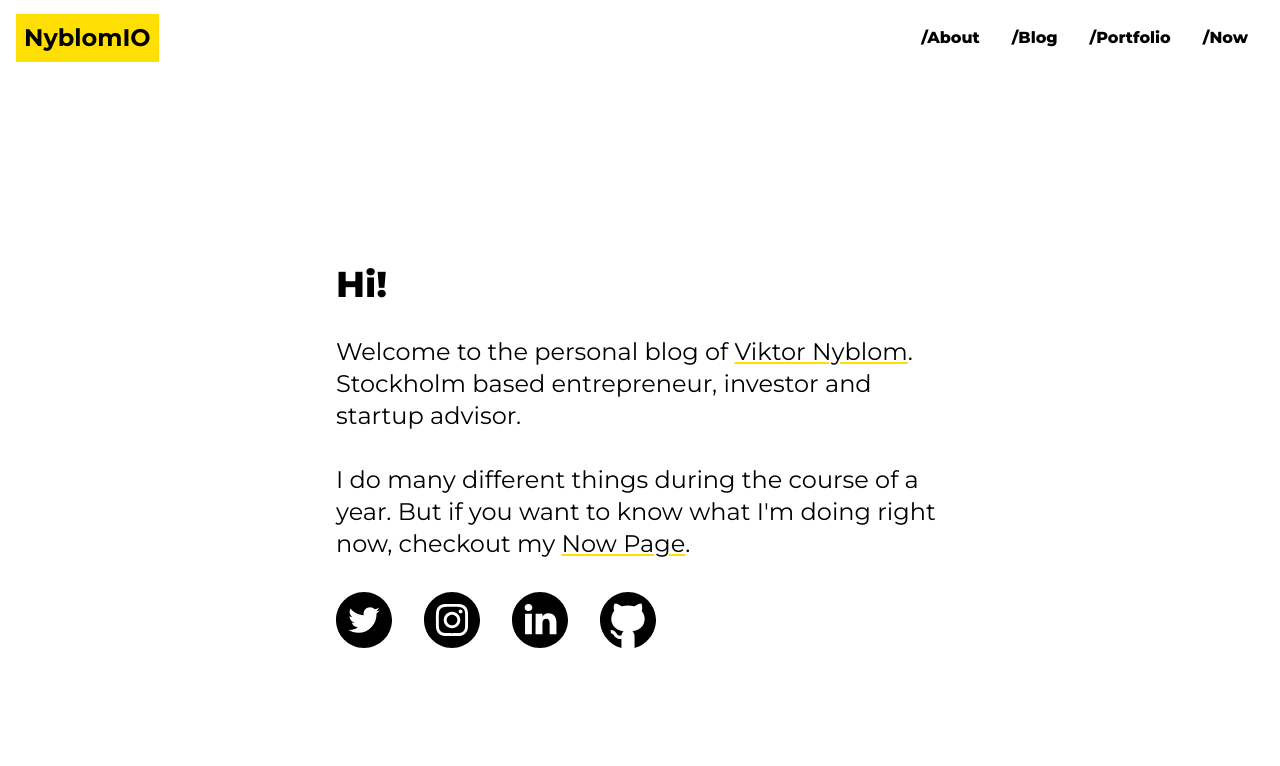
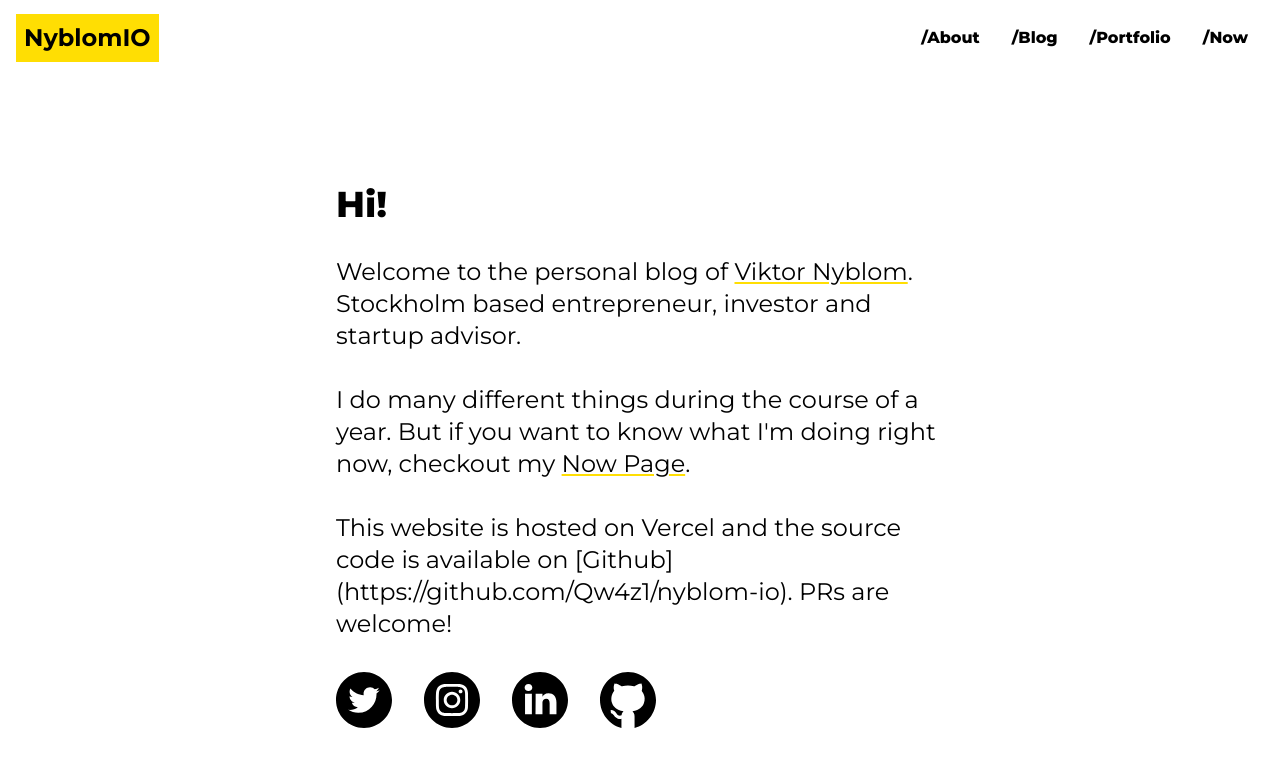
Before and after one commit to Qw4z1/nyblom-io, a Next.js app: page / in a window 1280 px wide. Shown: the top 766 px of the page. Built offline with nearby package versions, Linux system fonts and the light colour scheme.

Commit message:
Updated index page

```diff
--- a/pages/index.tsx
+++ b/pages/index.tsx
@@ -21,6 +21,9 @@ const Home: NextPage = () => {
           want to know what I&apos;m doing right now, checkout my{" "}
           <Link href="/now/">Now Page</Link>.
         </p>
+        <p className="text-2xl">
+          This website is hosted on Vercel and the source code is available on [Github](https://github.com/Qw4z1/nyblom-io). PRs are welcome!
+        </p>
         <SocialRow />
       </div>
     </div>
```
